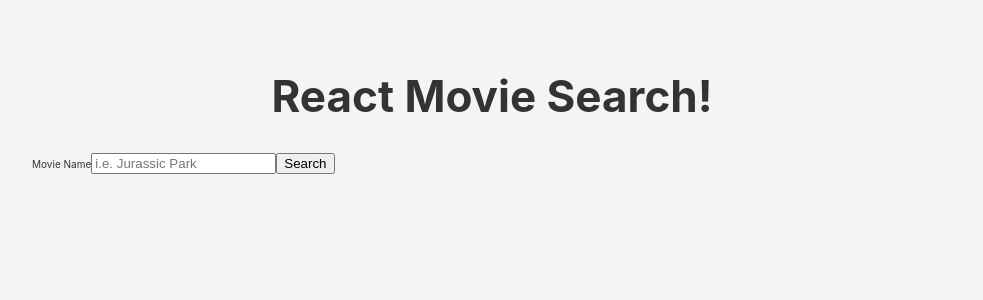
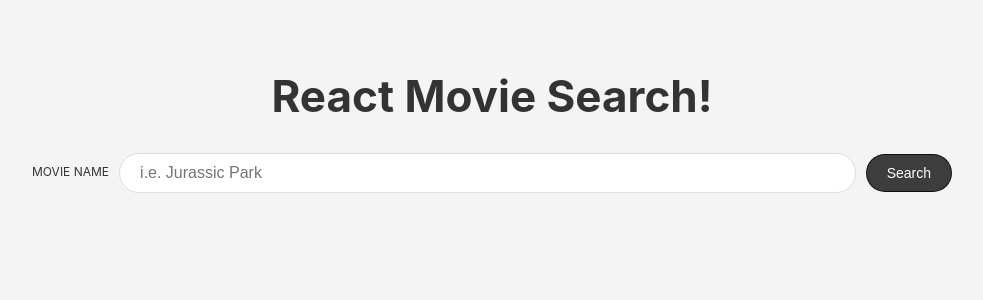
Before and after one commit to Mo-Ali98/movie-search-app, a React (Create React App) app: page / in a window 1280 px wide. Shown: the top 300 px of the page, without its empty margins (148-1131 px from the left). Built offline with nearby package versions, Linux system fonts and the light colour scheme.

Commit message:
Styling Search Component

```diff
--- a/src/App.css
+++ b/src/App.css
@@ -70,3 +70,50 @@ small {
   font-size: 4.4rem;
   text-align: center;
 }
+
+.form{
+  display: grid;
+}
+
+.label{
+  font-size: 1.2rem;
+  margin-bottom: 0.2rem;
+  text-transform: uppercase;
+}
+
+.input{
+  font-size: 1.6rem;
+  padding: 0.5rem 2rem;
+  line-height: 2.8rem;
+  border-radius: 20px;
+  border: 1px solid #ddd;
+  margin-bottom: 1rem;
+}
+
+.button {
+  background-color: rgba(0,0,0,0.75);
+  color: white;
+  padding: 1rem 2rem;
+  border: 1px solid rgba(0,0,0,0.75);
+  border-radius: 20px;
+  font-size: 1.4rem;
+  cursor: pointer;
+  transition: background-color 250ms;
+}
+
+.button:hover {
+  background-color: rgba(0,0,0,0.85);
+}
+
+/* This style only occur if the screen is > 786px */
+@media (min-width:786px){
+  .form {
+      grid-template-columns: auto 1fr auto;
+      grid-gap: 1rem;
+      align-items: center;
+  }
+
+  .input {
+      margin-bottom: 0;
+  }
+}
--- a/src/test.js
+++ b/src/test.js
@@ -6,9 +6,3 @@ export default function Test(){
         <h1>Hello World</h1>
     )
 }
-
-//to create the SearchMovies component
-//form with a class of form
-//label with htmlFor="query" and a class of Label
-//input of type text with a name of "query" and a placeholder
-//button class of button and a type of submit
```
Also changed, not shown: src/searchMovie.js (+7 -0 lines).
